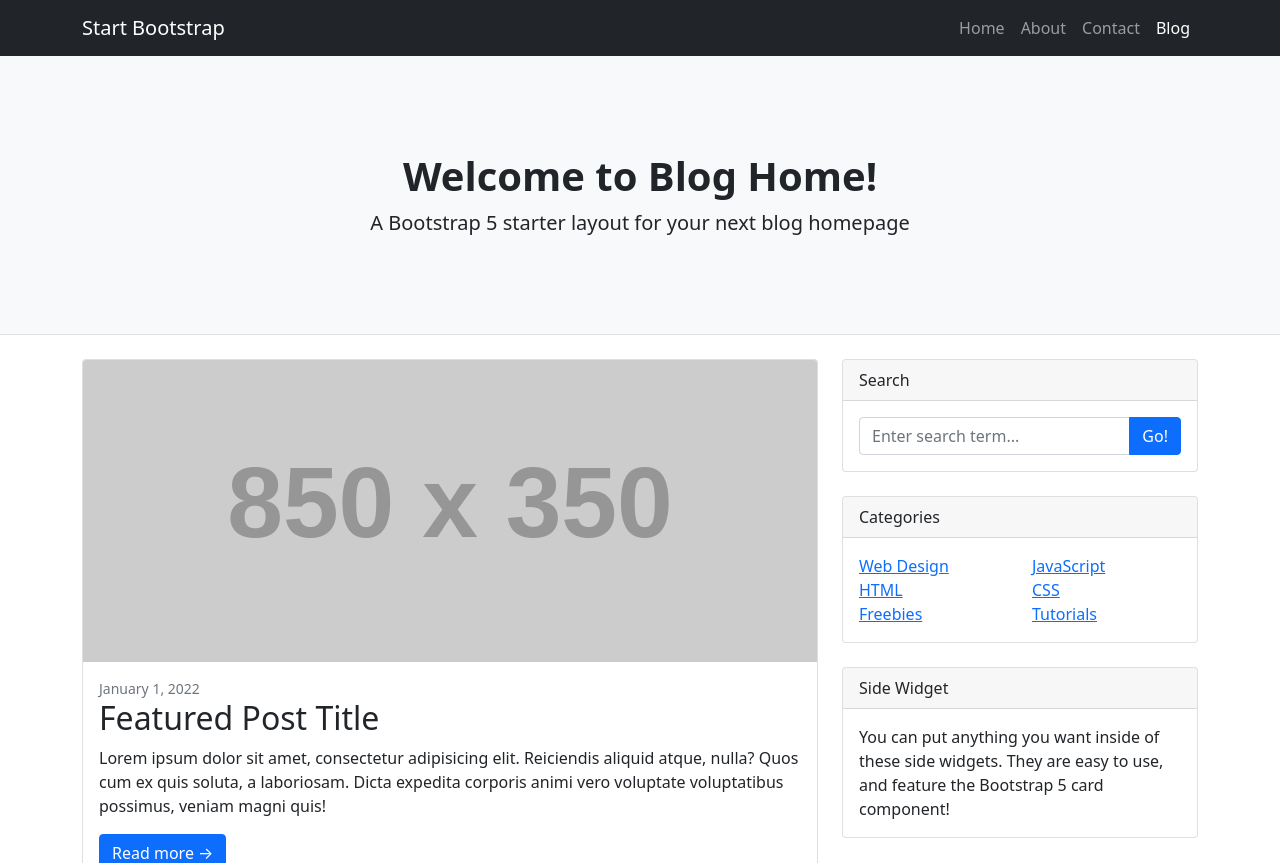
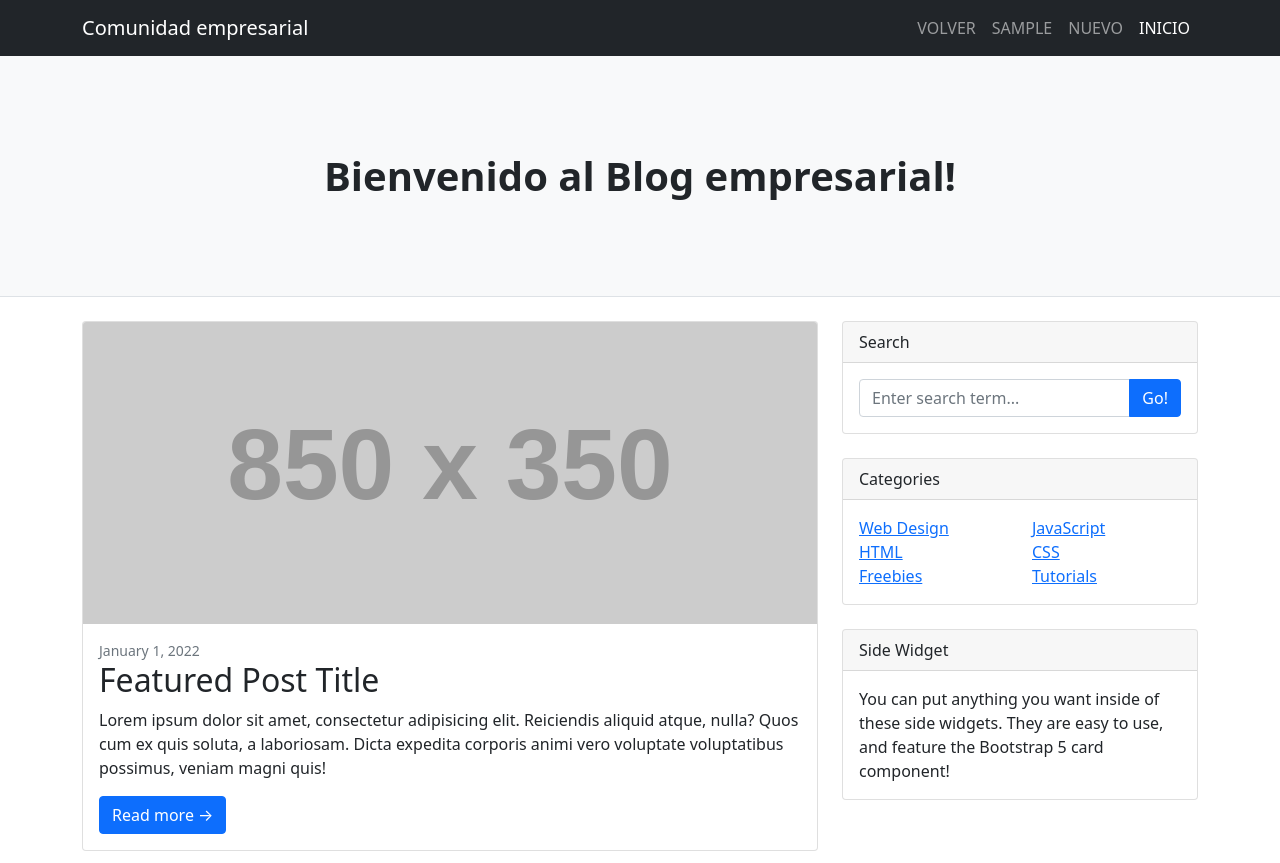
Before and after one commit to rhiwick/CoderHouseProyect, a Django app: page /blog/muro/ in a window 1280 px wide. Shown: the top 863 px of the page. Run offline with Django 4.2, Linux system fonts and the light colour scheme; the visitor is signed in with stand-in values (Sample User, id 1); grey boxes labelled with a size stand in for pictures from a placeholder-image service; parts of the project's set-up code (start-up, migrations or seed data) failed here and were passed over; some libraries are stand-ins or nearby versions.

Commit message:
Modificando los templates

```diff
--- a/Templates/Muro/base.html
+++ b/Templates/Muro/base.html
@@ -17,14 +17,14 @@
         <!-- Responsive navbar-->
         <nav class="navbar navbar-expand-lg navbar-dark bg-dark">
             <div class="container">
-                <a class="navbar-brand" href="#!">Start Bootstrap</a>
+                <a class="navbar-brand" href= {% url 'muro' %}>Comunidad empresarial</a>
                 <button class="navbar-toggler" type="button" data-bs-toggle="collapse" data-bs-target="#navbarSupportedContent" aria-controls="navbarSupportedContent" aria-expanded="false" aria-label="Toggle navigation"><span class="navbar-toggler-icon"></span></button>
                 <div class="collapse navbar-collapse" id="navbarSupportedContent">
                     <ul class="navbar-nav ms-auto mb-2 mb-lg-0">
-                        <li class="nav-item"><a class="nav-link" href="#">Home</a></li>
-                        <li class="nav-item"><a class="nav-link" href="#!">About</a></li>
-                        <li class="nav-item"><a class="nav-link" href="#!">Contact</a></li>
-                        <li class="nav-item"><a class="nav-link active" aria-current="page" href="#">Blog</a></li>
+                        <li class="nav-item"><a class="nav-link" href={% url 'index' %}>VOLVER</a></li>
+                        <li class="nav-item"><a class="nav-link" href={% url 'perfil' %}><div style="text-transform:uppercase;">{{request.user.username}}</div></a></li>
+                        <li class="nav-item"><a class="nav-link" href={% url 'muro' %}>NUEVO</a></li>
+                        <li class="nav-item"><a class="nav-link active" aria-current="page" href={% url 'muro' %}>INICIO</a></li>
                     </ul>
                 </div>
             </div>
@@ -33,8 +33,8 @@
         <header class="py-5 bg-light border-bottom mb-4">
             <div class="container">
                 <div class="text-center my-5">
-                    <h1 class="fw-bolder">Welcome to Blog Home!</h1>
-                    <p class="lead mb-0">A Bootstrap 5 starter layout for your next blog homepage</p>
+                    <h1 class="fw-bolder">Bienvenido al Blog empresarial!</h1>
+
                 </div>
             </div>
         </header>
--- a/Templates/index.html
+++ b/Templates/index.html
@@ -36,6 +36,7 @@
 
                         {%if request.user.is_authenticated %}
                         <li><a class="dropdown-item" href={%url 'perfil' %}>{{request.user.username}}</a> </li>
+                        <li><a class="dropdown-item" href={%url 'muro' %}>Blog</a> </li>
                         <li><a class="dropdown-item" href={% url 'logout' %}>Desconectarse</a></li>
                         {% else %}
                         <li><a class="dropdown-item" href={% url 'login' %}>Conectarse</a></li>
```
